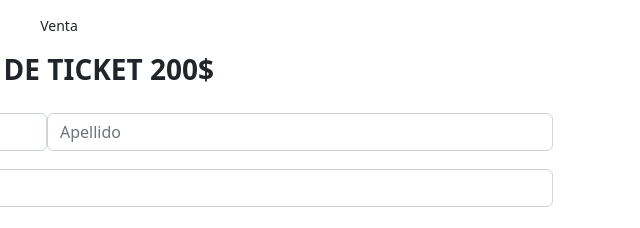
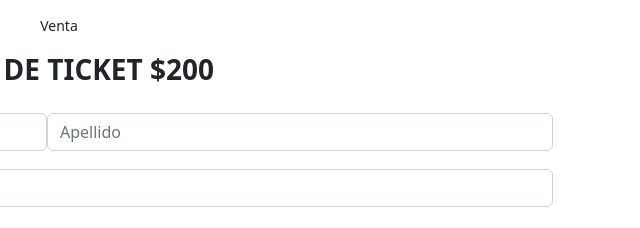
Before and after one commit to landy17/landy17.myjavascript, a plain HTML site: page index.html in a window 1280 px wide. Shown: the part 293-521 px from the top of the page, 581-1221 px from the left. Drawn offline with nearby package versions, Linux system fonts and the light colour scheme.

Commit message:
Update index.html

```diff
--- a/index.html
+++ b/index.html
@@ -129,7 +129,7 @@
           </small>
         </div>
         <div class="text-center my-3">
-          <h3 class="fw-bold">VALOR DE TICKET 200$</h3>
+          <h3 class="fw-bold">VALOR DE TICKET $200</h3>
         </div>
         <div class="row">
           <form>
```
